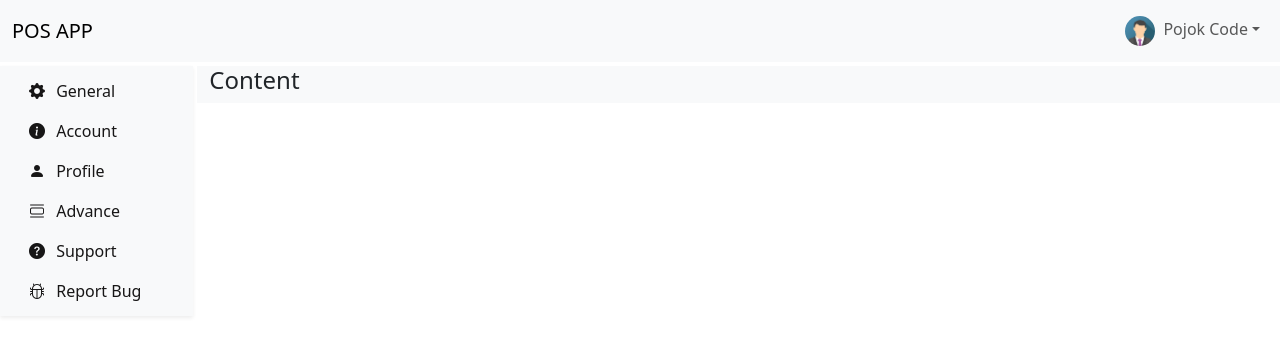
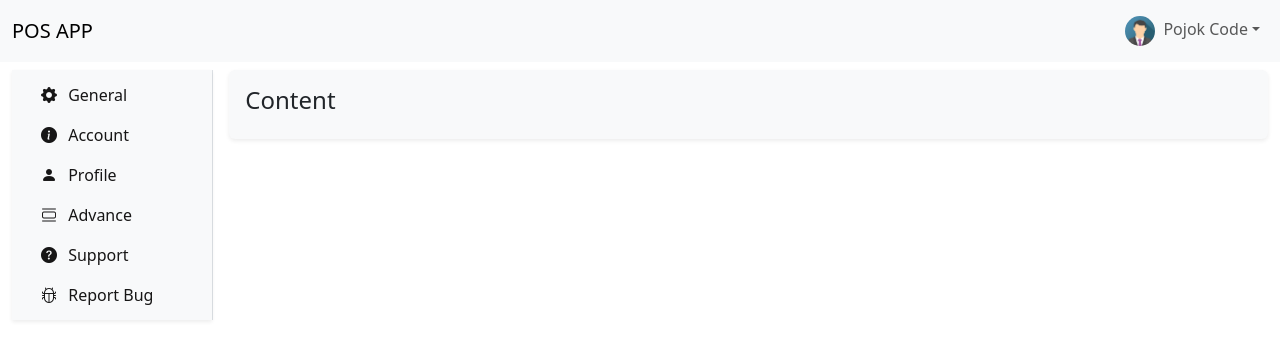
Before and after one commit to trianandafajar/react-bootstrap-treesidebar, a React (Vite) app: page / in a window 1280 px wide. Shown: the top 360 px of the page. Built offline with nearby package versions, Linux system fonts and the light colour scheme.

Commit message:
Update App

```diff
--- a/src/App.jsx
+++ b/src/App.jsx
@@ -1,4 +1,4 @@
-import { Col, Row } from "react-bootstrap";
+import { Container, Row, Col } from "react-bootstrap";
 import "./App.css";
 import NavbarComponents from "./components/NavbarComponents";
 import Sidebar from "./components/Sidebar.jsx";
@@ -7,18 +7,19 @@ function App() {
   return (
     <>
       <NavbarComponents />
-      <Row>
-        <Col xl={2} lg={3} className="border-sm mt-1">
-          <Sidebar />
-        </Col>
-        <Col xl={10} lg={9} className="border-sm ps-1 mt-1">
-          <Row className="bg-body-tertiary">
-            <Col>
+      <Container fluid className="mt-2">
+        <Row>
+          <Col xl={2} lg={3} className="border-end pe-0">
+            <Sidebar />
+          </Col>
+          <Col xl={10} lg={9} className="ps-3">
+            <div className="bg-body-tertiary p-3 rounded shadow-sm">
               <h4>Content</h4>
-            </Col>
-          </Row>
-        </Col>
-      </Row>
+              {/* Tambahkan konten lainnya di sini */}
+            </div>
+          </Col>
+        </Row>
+      </Container>
     </>
   );
 }
```
